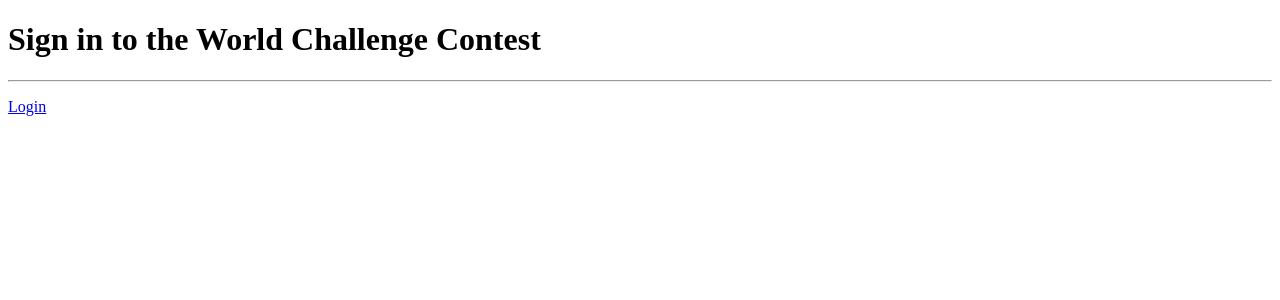
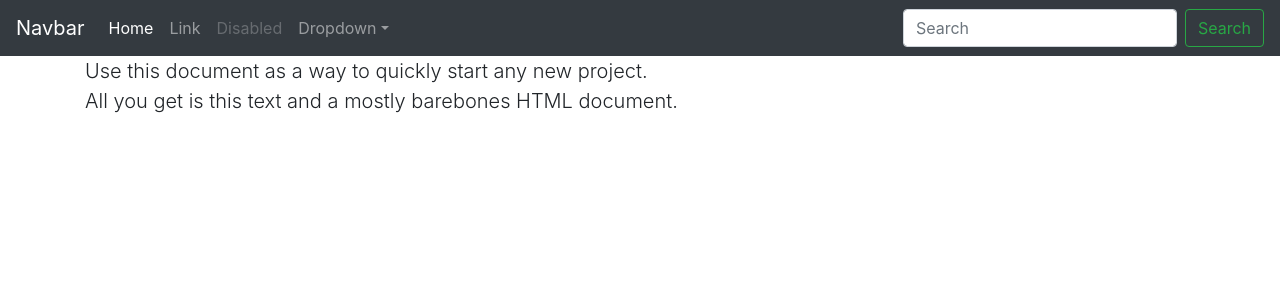
Before and after one commit to worldchallenge/world_challenge_web, a Django app: page /home/ in a window 1280 px wide. Shown: the top 300 px of the page. Run offline with Django 3.2, Linux system fonts and the light colour scheme; some libraries are stand-ins or nearby versions.

Commit message:
Bootstrap added to base.html

```diff
--- a/world_challenge_web/templates/base.html
+++ b/world_challenge_web/templates/base.html
@@ -1,17 +1,72 @@
-<!DOCTYPE html>
+<!doctype html>
 <html lang="en">
   <head>
+    <link rel="stylesheet" href="https://maxcdn.bootstrapcdn.com/bootstrap/4.0.0/css/bootstrap.min.css" integrity="sha384-Gn5384xqQ1aoWXA+058RXPxPg6fy4IWvTNh0E263XmFcJlSAwiGgFAW/dAiS6JXm" crossorigin="anonymous">
     <meta charset="utf-8">
-    <title>{% block title %}World Challenge{% endblock %}</title>
+    <meta name="viewport" content="width=device-width, initial-scale=1, shrink-to-fit=no">
+    <meta name="description" content="">
+    <meta name="author" content="">
+    <link rel="icon" href="../../../../favicon.ico">
+
+    <title>Starter Template for Bootstrap</title>
+
+    <!-- Bootstrap core CSS -->
+    <link href="../../dist/css/bootstrap.min.css" rel="stylesheet">
+
+    <!-- Custom styles for this template -->
+    <link href="starter-template.css" rel="stylesheet">
   </head>
+
   <body>
-    <header>
-    <h1>Sign in to the World Challenge Contest</h1>
-      <hr>
-    </header>
-    <main>
-      {% block content %}
-      {% endblock %}
-    </main>
+
+    <nav class="navbar navbar-expand-md navbar-dark bg-dark fixed-top">
+      <a class="navbar-brand" href="#">Navbar</a>
+      <button class="navbar-toggler" type="button" data-toggle="collapse" data-target="#navbarsExampleDefault" aria-controls="navbarsExampleDefault" aria-expanded="false" aria-label="Toggle navigation">
+        <span class="navbar-toggler-icon"></span>
+      </button>
+
+      <div class="collapse navbar-collapse" id="navbarsExampleDefault">
+        <ul class="navbar-nav mr-auto">
+          <li class="nav-item active">
+            <a class="nav-link" href="#">Home <span class="sr-only">(current)</span></a>
+          </li>
+          <li class="nav-item">
+            <a class="nav-link" href="#">Link</a>
+          </li>
+          <li class="nav-item">
+            <a class="nav-link disabled" href="#">Disabled</a>
+          </li>
+          <li class="nav-item dropdown">
+            <a class="nav-link dropdown-toggle" href="http://example.com" id="dropdown01" data-toggle="dropdown" aria-haspopup="true" aria-expanded="false">Dropdown</a>
+            <div class="dropdown-menu" aria-labelledby="dropdown01">
+              <a class="dropdown-item" href="#">Action</a>
+              <a class="dropdown-item" href="#">Another action</a>
+              <a class="dropdown-item" href="#">Something else here</a>
+            </div>
+          </li>
+        </ul>
+        <form class="form-inline my-2 my-lg-0">
+          <input class="form-control mr-sm-2" type="text" placeholder="Search" aria-label="Search">
+          <button class="btn btn-outline-success my-2 my-sm-0" type="submit">Search</button>
+        </form>
+      </div>
+    </nav>
+
+    <main role="main" class="container">
+
+      <div class="starter-template">
+        <h1>Bootstrap starter template</h1>
+        <p class="lead">Use this document as a way to quickly start any new project.<br> All you get is this text and a mostly barebones HTML document.</p>
+      </div>
+
+    </main><!-- /.container -->
+
+    <!-- Bootstrap core JavaScript
+    ================================================== -->
+    <!-- Placed at the end of the document so the pages load faster -->
+    <script src="https://code.jquery.com/jquery-3.2.1.slim.min.js" integrity="sha384-KJ3o2DKtIkvYIK3UENzmM7KCkRr/rE9/Qpg6aAZGJwFDMVNA/GpGFF93hXpG5KkN" crossorigin="anonymous"></script>
+    <script>window.jQuery || document.write('<script src="../../assets/js/vendor/jquery-slim.min.js"><\/script>')</script>
+    <script src="../../assets/js/vendor/popper.min.js"></script>
+    <script src="../../dist/js/bootstrap.min.js"></script>
   </body>
 </html>
```
